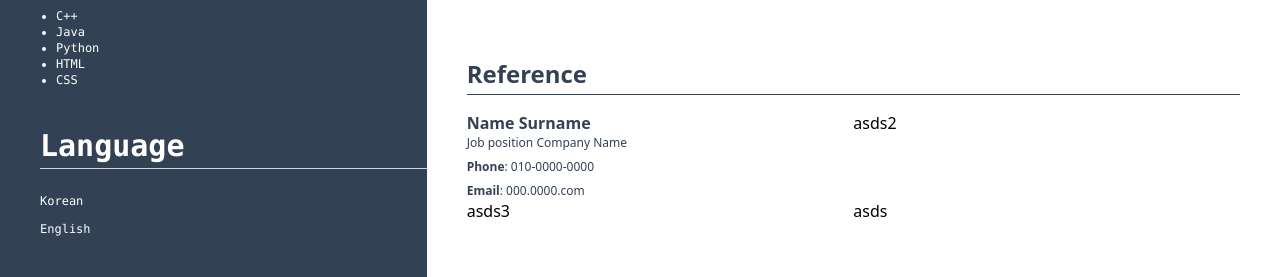
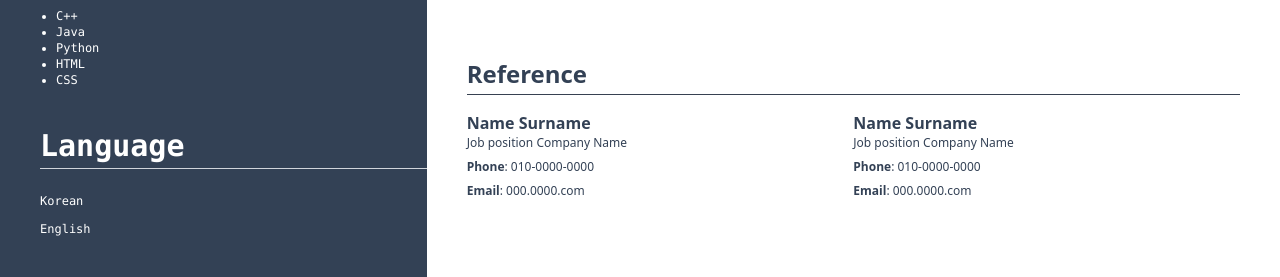
Before and after one commit to bnbbbb/TailWindCss_, a plain HTML site: page index.html in a window 1280 px wide. Shown: the part 683-960 px from the top of the page. Drawn offline with nearby package versions, Linux system fonts and the light colour scheme.

Commit message:
Update index.html
Add HTML code

```diff
--- a/index.html
+++ b/index.html
@@ -155,9 +155,20 @@
                 </div>
               </div>
             </div>
-            <div class="">asds2</div>
-            <div class="">asds3</div>
-            <div class="">asds</div>
+            <div class="text-slate-700 font-bold">
+              Name Surname
+              <div class="font-thin text-xs">Job position Company Name</div>
+              <div class="grid gird-cols-2">
+                <div class="flex pt-2 text-xs">
+                  Phone
+                  <div class="font-thin">: 010-0000-0000</div>
+                </div>
+                <div class="flex pt-2 text-xs">
+                  Email
+                  <div class="font-thin">: 000.0000.com</div>
+                </div>
+              </div>
+            </div>
           </div>
         </div>
       </div>
```
